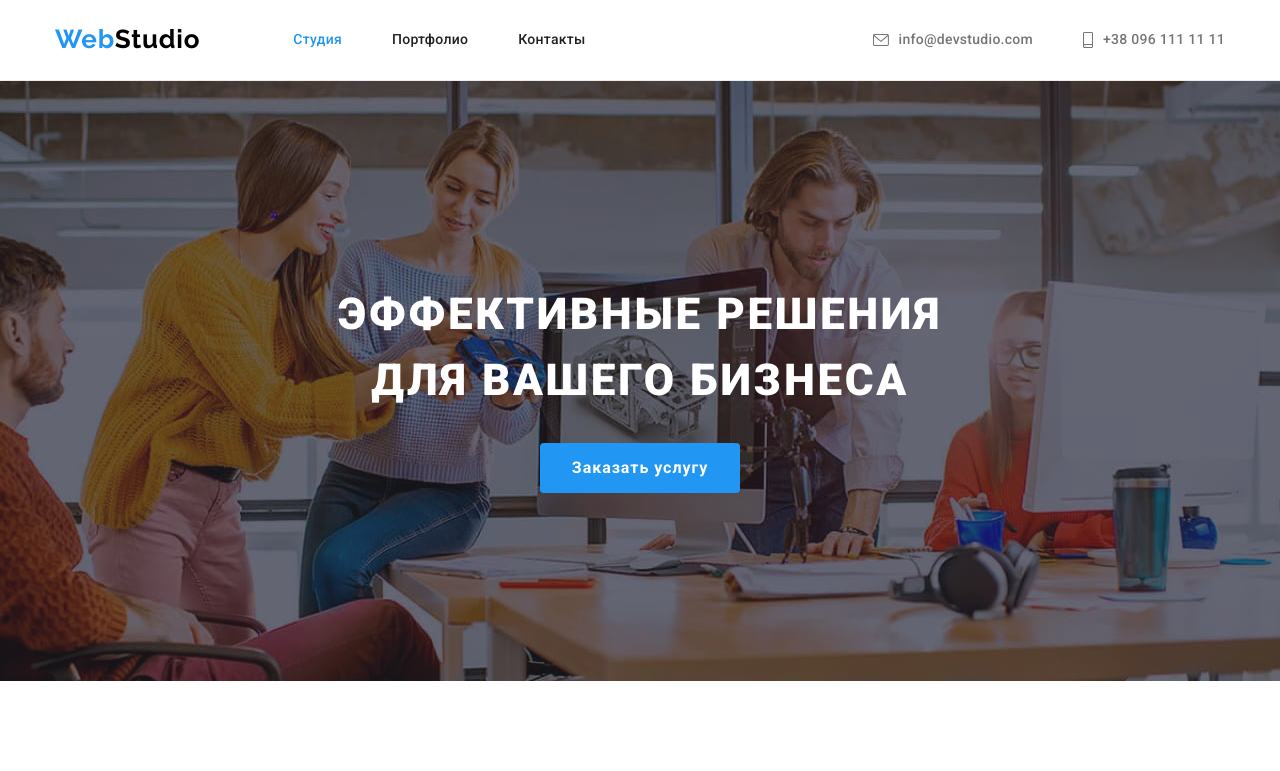
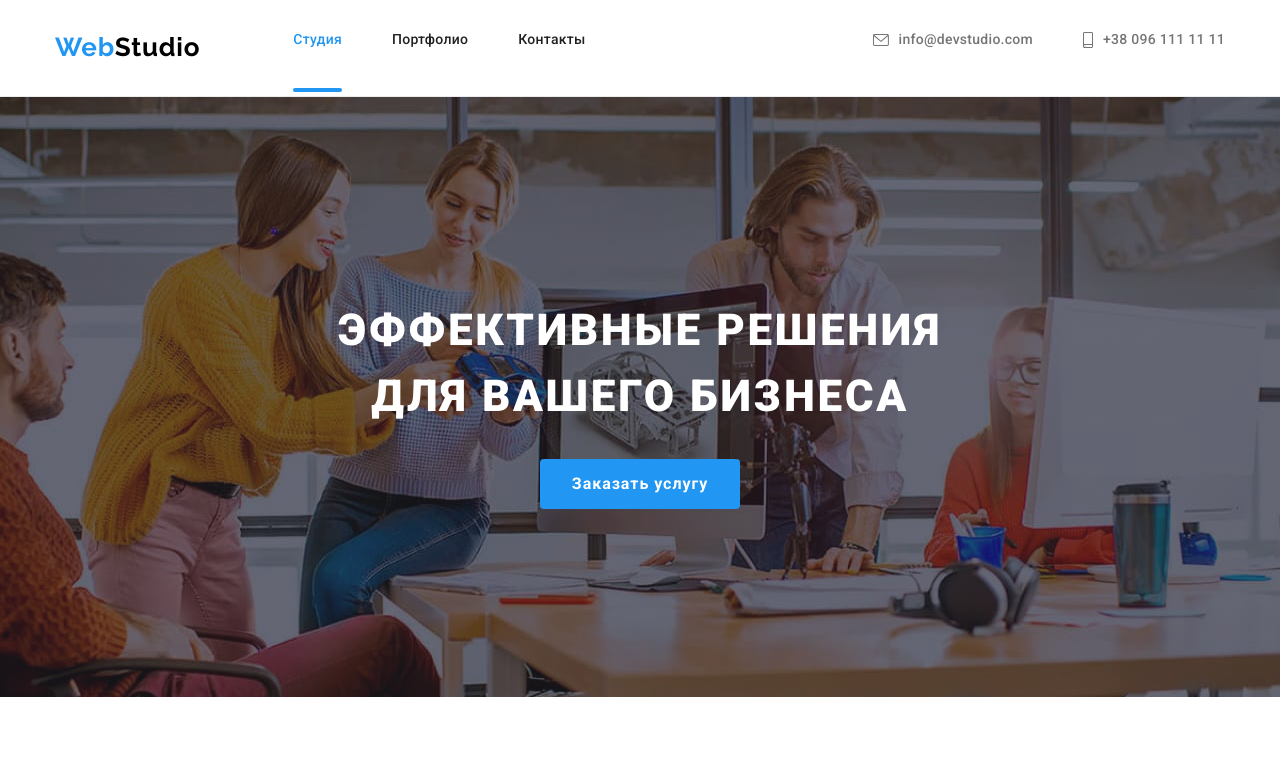
Before and after one commit to anyaShan/goit-markup-hw-05, a plain HTML site: page index.html in a window 1280 px wide. Shown: the top 771 px of the page. Drawn offline with nearby package versions, Linux system fonts and the light colour scheme.

Commit message:
создание подчеркивания ссылки текущий страницы

```diff
--- a/css/styles.css
+++ b/css/styles.css
@@ -129,6 +129,7 @@ img {
   padding: 32px 0;
   color: var(--secondary-text-color);
 }
+.header-nav-list .item.current,
 .header-nav-list .link.current,
 .header-nav-list .link:hover,
 .header-nav-list .link:focus {
@@ -136,6 +137,14 @@ img {
 }
 .header-nav-list > .item:not(:last-child) {
   margin-right: 50px;
+}
+.header-nav-list > .item.current::after {
+  display: inline-block;
+  content: '';
+  width: 100%;
+  height: 4px;
+  border-radius: 2px;
+  background-color: var(--accent-color);
 }
 
 /* Header Contects */
--- a/index.html
+++ b/index.html
@@ -24,7 +24,7 @@
         <nav class="header-nav">
           <a lang="en" href="./index.html" class="logo-nav link">Web<span>Studio</span></a>
           <ul class="header-nav-list list">
-            <li class="item"><a href="./index.html" class="link current">Студия</a></li>
+            <li class="item current"><a href="./index.html" class="link current">Студия</a></li>
             <li class="item"><a href="./portfolio.html" class="link">Портфолио</a></li>
             <li class="item"><a href="" class="link">Контакты</a></li>
           </ul>
```
Also changed, not shown: portfolio.html (+1 -1 lines).
